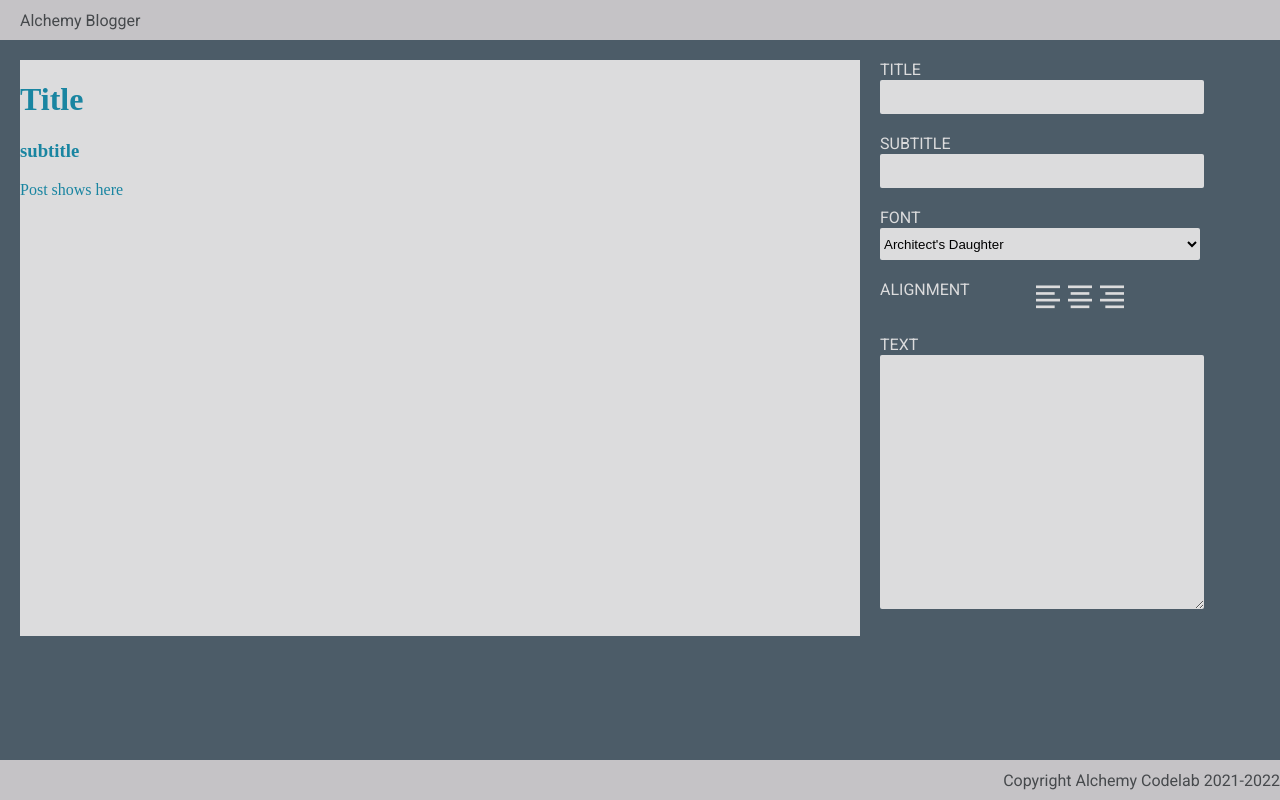
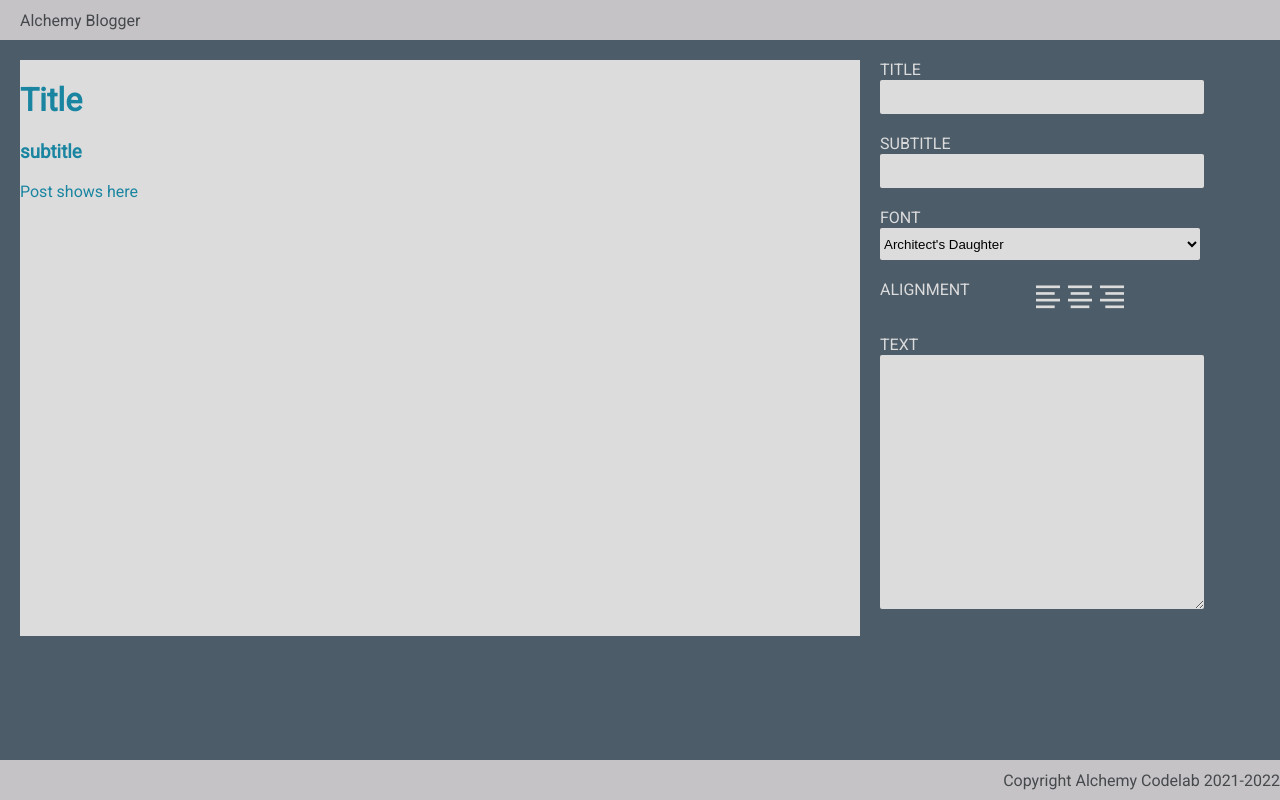
Before and after one commit to morganniemeyer/blogreact, a React (Create React App) app: page / in a window 1280 px wide. Built offline with nearby package versions, Linux system fonts and the light colour scheme; a web font is replaced by a local one.

Commit message:
fix font changing

```diff
--- a/src/components/Preview/Preview.js
+++ b/src/components/Preview/Preview.js
@@ -15,7 +15,7 @@ export default function Preview({ title, subtitle, body, font, align }) {
   // </div>
 
   return (
-    <div className="preview" style={{ fontFamily: `${font}`, textAlign: `${align}` }}>
+    <div className= {`preview ${font}`} style={{ textAlign: `${align}` }}>
       <h1>{title}</h1>
       <h3>{subtitle}</h3>
       <p>{body}</p>
```
